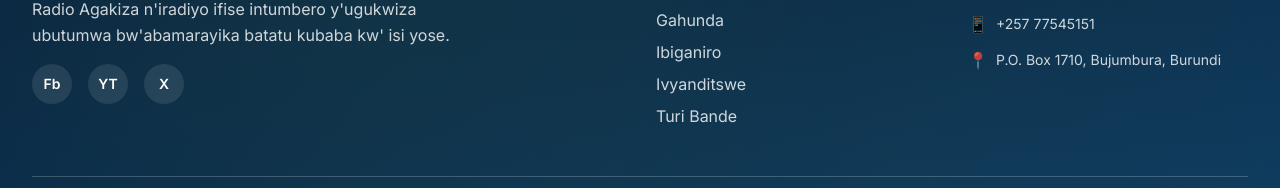
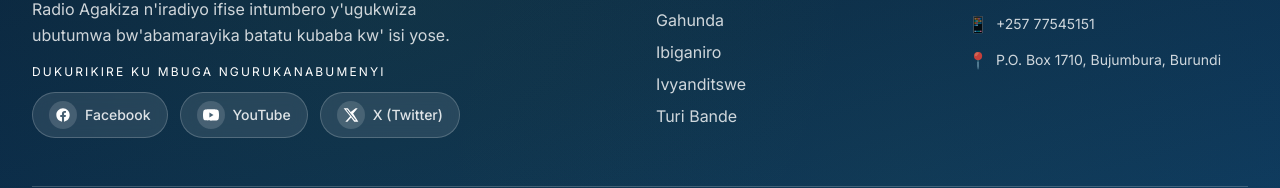
Before and after one commit to itangishak/Radio-Agakiza-Website, a Next.js app: page / in a window 1280 px wide. Shown: the part 2324-2512 px from the top of the page. Built offline with nearby package versions, Linux system fonts and the light colour scheme; no server answers; a web font is replaced by a local one.

Commit message:
Redesign footer social links with branded icon buttons

```diff
--- a/components/Footer.tsx
+++ b/components/Footer.tsx
@@ -1,3 +1,36 @@
+const socialLinks = [
+  {
+    name: "Facebook",
+    href: "#",
+    hoverClass: "hover:border-blue-300/60 hover:bg-blue-500/20 hover:text-blue-100",
+    icon: (
+      <svg viewBox="0 0 24 24" aria-hidden="true" className="h-4 w-4 fill-current">
+        <path d="M22 12.07C22 6.5 17.52 2 12 2S2 6.5 2 12.07C2 17.1 5.66 21.28 10.44 22v-7.03H7.9v-2.9h2.54V9.84c0-2.52 1.5-3.92 3.8-3.92 1.1 0 2.24.2 2.24.2v2.47h-1.26c-1.24 0-1.63.78-1.63 1.57v1.9h2.77l-.44 2.9h-2.33V22C18.34 21.28 22 17.1 22 12.07Z" />
+      </svg>
+    )
+  },
+  {
+    name: "YouTube",
+    href: "#",
+    hoverClass: "hover:border-red-300/60 hover:bg-red-500/20 hover:text-red-100",
+    icon: (
+      <svg viewBox="0 0 24 24" aria-hidden="true" className="h-4 w-4 fill-current">
+        <path d="M23.5 6.2a3.01 3.01 0 0 0-2.12-2.13C19.51 3.5 12 3.5 12 3.5s-7.5 0-9.38.57A3.01 3.01 0 0 0 .5 6.2 31.7 31.7 0 0 0 0 12a31.7 31.7 0 0 0 .5 5.8 3.01 3.01 0 0 0 2.12 2.13c1.88.57 9.38.57 9.38.57s7.5 0 9.38-.57a3.01 3.01 0 0 0 2.12-2.13A31.7 31.7 0 0 0 24 12a31.7 31.7 0 0 0-.5-5.8ZM9.6 15.57V8.43L15.82 12 9.6 15.57Z" />
+      </svg>
+    )
+  },
+  {
+    name: "X (Twitter)",
+    href: "#",
+    hoverClass: "hover:border-slate-300/60 hover:bg-slate-500/20 hover:text-white",
+    icon: (
+      <svg viewBox="0 0 24 24" aria-hidden="true" className="h-4 w-4 fill-current">
+        <path d="M18.9 2H22l-6.77 7.73L23 22h-6.1l-4.78-6.26L6.64 22H3.52l7.25-8.29L1 2h6.25l4.32 5.68L18.9 2Zm-1.07 18h1.69L6.33 3.9H4.5L17.83 20Z" />
+      </svg>
+    )
+  }
+];
+
 export default function Footer() {
   const year = new Date().getFullYear();
   return (
@@ -8,43 +41,38 @@ export default function Footer() {
 
       <div className="relative mx-auto max-w-7xl px-4 sm:px-6 lg:px-8">
         {/* Main footer content */}
-        <div className="py-12 grid gap-8 md:grid-cols-4">
+        <div className="grid gap-8 py-12 md:grid-cols-4">
           {/* Brand section */}
-          <div className="md:col-span-2 space-y-4">
+          <div className="space-y-4 md:col-span-2">
             <div className="flex items-center gap-3">
               <img src="/logo.png" alt="Radio Agakiza" className="h-12 w-12" />
               <div>
-                <h3 className="text-xl font-bold bg-gradient-to-r from-white to-accent-200 bg-clip-text text-transparent">
+                <h3 className="bg-gradient-to-r from-white to-accent-200 bg-clip-text text-xl font-bold text-transparent">
                   RADIO AGAKIZA
                 </h3>
-                <p className="text-sm text-white/70">Kw'isoko y'ukuri</p>
+                <p className="text-sm text-white/70">Kw&apos;isoko y&apos;ukuri</p>
               </div>
             </div>
-            <p className="text-white/80 leading-relaxed max-w-md">
-              Radio Agakiza n'iradiyo ifise intumbero y'ugukwiza ubutumwa bw'abamarayika batatu kubaba kw' isi yose.
+            <p className="max-w-md leading-relaxed text-white/80">
+              Radio Agakiza n&apos;iradiyo ifise intumbero y&apos;ugukwiza ubutumwa bw&apos;abamarayika batatu kubaba kw&apos; isi yose.
             </p>
-            <div className="flex gap-4">
-              <a
-                href="#"
-                aria-label="Facebook"
-                className="group flex h-10 w-10 items-center justify-center rounded-full bg-white/10 backdrop-blur-sm transition-all hover:bg-accent-500 hover:scale-110"
-              >
-                <span className="text-sm font-semibold group-hover:text-white">Fb</span>
-              </a>
-              <a
-                href="#"
-                aria-label="YouTube"
-                className="group flex h-10 w-10 items-center justify-center rounded-full bg-white/10 backdrop-blur-sm transition-all hover:bg-red-500 hover:scale-110"
-              >
-                <span className="text-sm font-semibold group-hover:text-white">YT</span>
-              </a>
-              <a
-                href="#"
-                aria-label="Twitter"
-                className="group flex h-10 w-10 items-center justify-center rounded-full bg-white/10 backdrop-blur-sm transition-all hover:bg-blue-500 hover:scale-110"
-              >
-                <span className="text-sm font-semibold group-hover:text-white">X</span>
-              </a>
+            <div className="space-y-3">
+              <p className="text-xs uppercase tracking-[0.18em] text-accent-200/90">Dukurikire ku mbuga ngurukanabumenyi</p>
+              <div className="flex flex-wrap gap-3">
+                {socialLinks.map((social) => (
+                  <a
+                    key={social.name}
+                    href={social.href}
+                    aria-label={social.name}
+                    className={`group inline-flex items-center gap-2 rounded-full border border-white/20 bg-white/10 px-4 py-2 text-sm font-medium text-white/85 backdrop-blur-sm transition-all duration-300 hover:-translate-y-0.5 hover:shadow-[0_8px_25px_-10px_rgba(0,0,0,0.45)] ${social.hoverClass}`}
+                  >
+                    <span className="flex h-7 w-7 items-center justify-center rounded-full bg-white/15 text-white transition group-hover:bg-white/20">
+                      {social.icon}
+                    </span>
+                    <span>{social.name}</span>
+                  </a>
+                ))}
+              </div>
             </div>
           </div>
 
@@ -52,11 +80,11 @@ export default function Footer() {
           <div className="space-y-4">
             <h4 className="text-lg font-semibold text-accent-300">VUMUBURA</h4>
             <nav className="space-y-2">
-              <a href="/" className="block text-white/80 hover:text-accent-300 transition-colors">Iyakiriro</a>
-              <a href="/programs" className="block text-white/80 hover:text-accent-300 transition-colors">Gahunda</a>
-              <a href="/podcasts" className="block text-white/80 hover:text-accent-300 transition-colors">Ibiganiro</a>
-              <a href="/news" className="block text-white/80 hover:text-accent-300 transition-colors">Ivyanditswe</a>
-              <a href="/about" className="block text-white/80 hover:text-accent-300 transition-colors">Turi Bande</a>
+              <a href="/" className="block text-white/80 transition-colors hover:text-accent-300">Iyakiriro</a>
+              <a href="/programs" className="block text-white/80 transition-colors hover:text-accent-300">Gahunda</a>
+              <a href="/podcasts" className="block text-white/80 transition-colors hover:text-accent-300">Ibiganiro</a>
+              <a href="/news" className="block text-white/80 transition-colors hover:text-accent-300">Ivyanditswe</a>
+              <a href="/about" className="block text-white/80 transition-colors hover:text-accent-300">Turi Bande</a>
             </nav>
           </div>
 
@@ -84,11 +112,11 @@ export default function Footer() {
         <div className="border-t border-white/20 py-6">
           <div className="flex flex-col items-center justify-between gap-4 md:flex-row">
             <p className="text-sm text-white/70">
-              © {year} Radio Agakiza. Uburenganzira bwose kubiri k'uru rubuga ni bwa Radio Agakiza.
+              © {year} Radio Agakiza. Uburenganzira bwose kubiri k&apos;uru rubuga ni bwa Radio Agakiza.
             </p>
             <div className="flex gap-6 text-sm text-white/70">
-              <a href="#" className="hover:text-accent-300 transition-colors">Amategeko</a>
-              <a href="#" className="hover:text-accent-300 transition-colors">Uko dukingira</a>
+              <a href="#" className="transition-colors hover:text-accent-300">Amategeko</a>
+              <a href="#" className="transition-colors hover:text-accent-300">Uko dukingira</a>
             </div>
           </div>
         </div>
```
